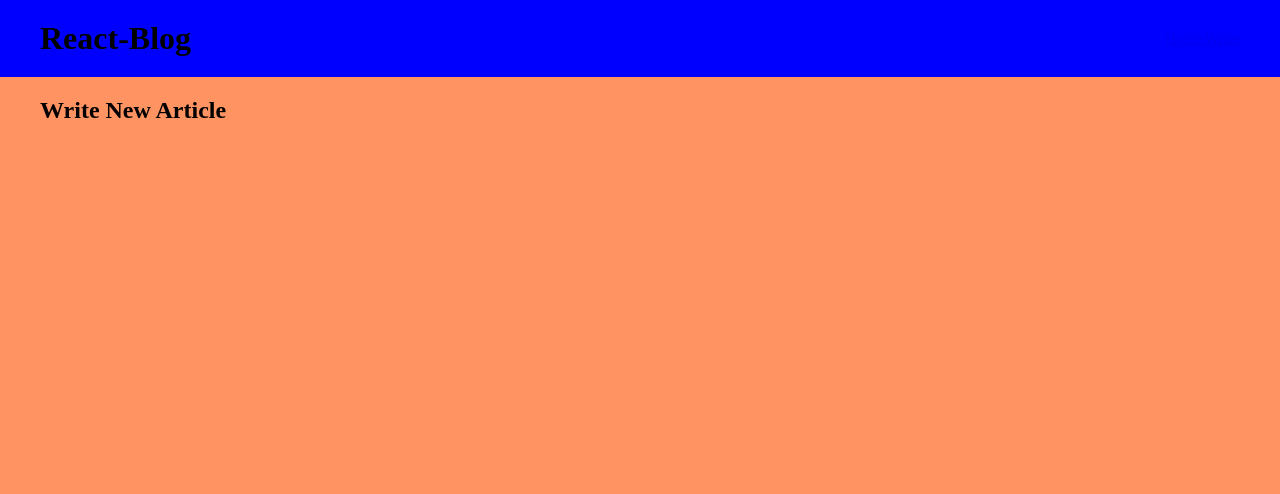
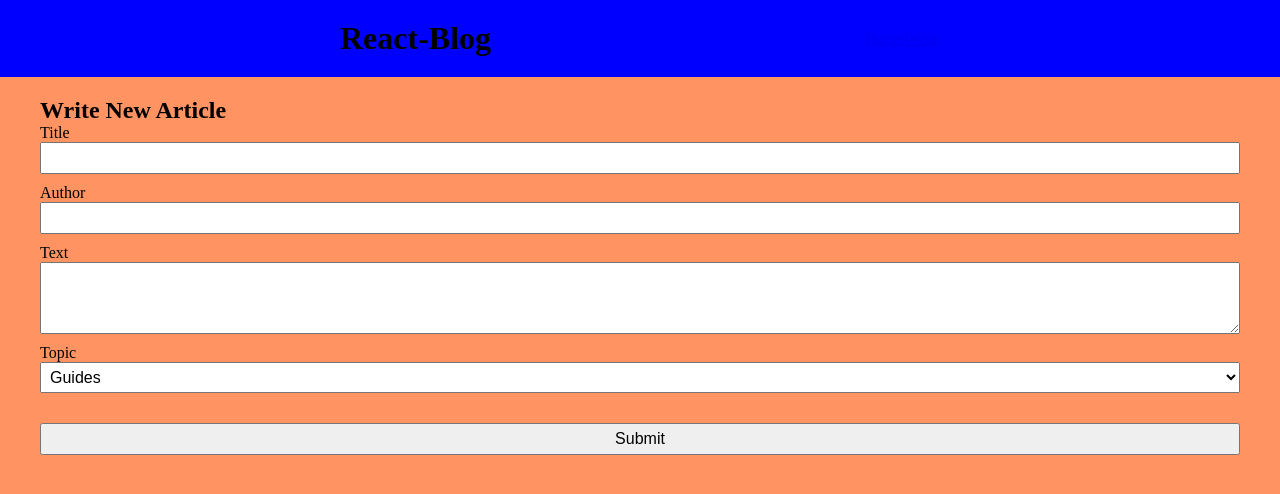
Before and after one commit to davidnb3/react-blog, a React (Create React App) app: page /write in a window 1280 px wide. Shown: the top 494 px of the page. Built offline with nearby package versions, Linux system fonts and the light colour scheme.

Commit message:
set up state + form

```diff
--- a/src/App.js
+++ b/src/App.js
@@ -1,11 +1,24 @@
 import Homepage from "./pages/Homepage";
 import Write from "./pages/Write";
 import Navbar from "./components/Navbar";
+import { useState } from "react";
 import "./app.css";
 
 import { BrowserRouter as Router, Switch, Route } from "react-router-dom";
 
 export default function App() {
+  const [article, setArticle] = useState({
+    title: "",
+    author: "",
+    body: "",
+    topic: "",
+  });
+
+  const handleSubmit = (e) => {
+    e.preventDefault();
+    window.location = "/";
+  };
+
   return (
     <div className="app">
       <Router>
@@ -15,7 +28,11 @@ export default function App() {
             <Homepage />
           </Route>
           <Route path="/write">
-            <Write />
+            <Write
+              {...article}
+              setArticle={setArticle}
+              handleSubmit={handleSubmit}
+            />
           </Route>
         </Switch>
       </Router>
--- /dev/null
+++ b/src/components/Form.js
@@ -0,0 +1,56 @@
+import { useState } from "react";
+import "./components.css";
+
+export default function Form({ setArticle, handleSubmit, ...article }) {
+  return (
+    <form onSubmit={handleSubmit}>
+      <label htmlFor="title">Title</label>
+      <input
+        className="form-element"
+        value={article.title}
+        onChange={(e) => setArticle({ ...article, title: e.target.value })}
+        type="text"
+        id="title"
+        name="title"
+        required
+      />
+      <label htmlFor="author">Author</label>
+      <input
+        className="form-element"
+        value={article.author}
+        onChange={(e) => setArticle({ ...article, author: e.target.value })}
+        type="text"
+        it="author"
+        name="author"
+        required
+      />
+      <label htmlFor="text">Text</label>
+      <textarea
+        className="form-element"
+        value={article.body}
+        onChange={(e) => setArticle({ ...article, body: e.target.value })}
+        type="text"
+        id="body"
+        name="body"
+        required
+      />
+      <label htmlFor="topic">Topic</label>
+      <select
+        className="form-element"
+        value={article.topic}
+        onChange={(e) => setArticle({ ...article, topic: e.target.value })}
+        id="topic"
+        name="topic"
+        required
+      >
+        <option value="guides">Guides</option>
+        <option value="music">Music</option>
+        <option value="recipes">Recipes</option>
+        <option value="anything else">Everything else</option>
+      </select>
+      <button type="submit" className="form-element button">
+        Submit
+      </button>
+    </form>
+  );
+}
--- a/src/components/components.css
+++ b/src/components/components.css
@@ -4,7 +4,7 @@
 }
 
 .navbar-container {
-  max-width: 1200px;
+  max-width: 600px;
   margin: auto;
   padding: 20px;
   display: flex;
@@ -13,6 +13,29 @@
   justify-content: space-between;
 }
 
+.links a:first-child {
+  margin-right: 20px;
+}
+
 h1 {
   margin: 0;
 }
+
+form {
+  display: flex;
+  flex-direction: column;
+}
+
+.form-element {
+  font-size: 1em;
+  margin-bottom: 10px;
+  padding: 5px;
+}
+
+.button {
+  margin-top: 20px;
+}
+
+textarea {
+  min-height: 60px;
+}
--- a/src/pages/Write.js
+++ b/src/pages/Write.js
@@ -1,11 +1,12 @@
-import React from "react";
+import Form from "../components/Form";
 
 import "./pages.css";
 
-export default function Write() {
+export default function Write({ setArticle, handleSubmit, ...article }) {
   return (
     <div className="page-container">
       <h2>Write New Article</h2>
+      <Form {...article} setArticle={setArticle} handleSubmit={handleSubmit} />
     </div>
   );
 }
```
